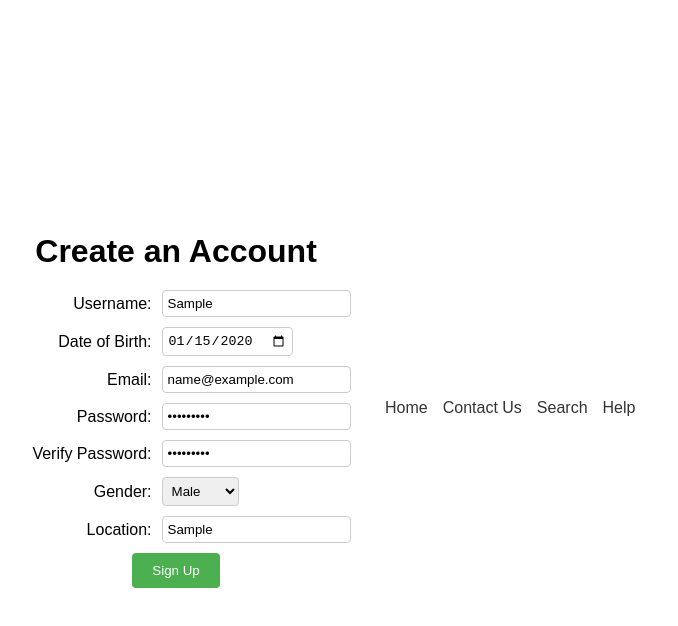
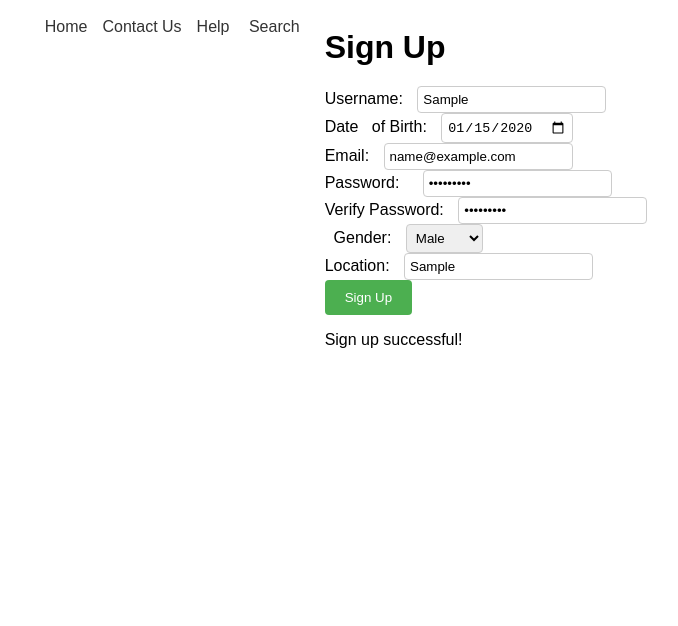
Before and after one commit to USRGS0384/Build-your-portfolio-project-Week-2-MVP-Complete, a plain HTML site: page Sign Up/0-index.html in a window 1280 px wide. Both pictures are taken after typing "Sample", "2020-01-15", "name@example.com", "Sample123", "Sample123", "Sample" into the empty fields and a click on the button "Sign Up". Shown: the whole page, without its empty margins (299-977 px from the left). Drawn offline with Linux system fonts and the light colour scheme.

Commit message:
Build your portfolio project (Week 2): MVP Complete

```diff
--- a/Sign Up/0-index.html
+++ b/Sign Up/0-index.html
@@ -1,67 +1,60 @@
 <!DOCTYPE html>
-<html lang="en">
+<html>
 <head>
-<meta charset="UTF-8">
-<meta name="viewport" content="width=device-width, initial-scale=1.0">
-<title>Signup Page</title>
+    <title>Sign Up</title>
     <link rel="stylesheet" href="style.css">
 </head>
-<body>
-<div class="signup-container">
-<h1>Create an Account</h1>
-<form id="signup-form">
-<div class="input-group">
-<label for="username">Username:</label>
-<input type="text" id="username" name="username" required>
-</div>
-<div class="input-group">
-<label for="dob">Date of Birth:</label>
-<input type="date" id="dob" name="dob" required>
-</div>
-<div class="input-group">
-<label for="email">Email:</label>
-<input type="email" id="email" name="email" required>
-</div>
-<div class="input-group">
-<label for="password">Password:</label>
-<input type="password" id="password" name="password" required>
-</div>
-<div class="input-group">
-<label for="verify-password">Verify Password:</label>
-<input type="password" id="verify-password" name="verify-password" required>
-</div>
-<div class="input-group">
-<label for="gender">Gender:</label>
-<select id="gender" name="gender" required>
-<option value="male">Male</option>
-<option value="female">Female</option>
-<option value="other">Other</option>
-</select>
-</div>
-<div class="input-group">
-<label for="location">Location:</label>
-<input type="text" id="location" name="location" required>
-</div>
-<button type="submit">Sign Up</button>
-<p id="error-message"></p>
-</form>
-</div>
 <body>
     <header>
         <nav>
             <ul>
                 <li><a href="#">Home</a></li>
                 <li><a href="#">Contact Us</a></li>
+                <li><a href="#">Help</a></li>
+
                 <li><a href="#">Search</a></li>
-            <li><a href="#">Help</a></li>
             </ul>
         </nav>
     </header>
 
-  <div class="signup-container">
-      </div>
-</body>
+    <main>
+        <h1>Sign Up</h1>
+        <form id="signupForm">
+            <label for="username">Username:</label>
+            <input type="text" id="username" name="username" required><br>
+
+            <label for="dob">Date
+ of Birth:</label>
+            <input type="date" id="dob" name="dob" required><br>
+
+            <label for="email">Email:</label>
+            <input type="email" id="email" name="email" required><br>
+
+            <label for="password">Password:</label>
+
+            <input type="password" id="password" name="password" required><br>
+
+            <label for="verifyPassword">Verify Password:</label>
+            <input type="password" id="verifyPassword" name="verifyPassword" required><br>
+
+
+            <label for="gender">Gender:</label>
+            <select id="gender" name="gender" required>
+                <option value="male">Male</option>
+                <option value="female">Female</option>
+                <option value="other">Other</option>
+
+            </select><br>
+
+            <label for="location">Location:</label>
+            <input type="text" id="location" name="location"
+ required><br>
+
+            <button type="submit">Sign Up</button>
+            <p id="errorMessage"></p>
+        </form>
+    </main>
+
     <script src="script.js"></script>
 </body>
 </html>
-</code>
--- a/Sign Up/script.js
+++ b/Sign Up/script.js
@@ -1,28 +1,15 @@
-const signupForm = document.getElementById('signup-form');
-const errorMessage = document.getElementById('error-message');
+document.getElementById("signupForm").addEventListener("submit", function(event) {
+  event.preventDefault();
 
-signupForm.addEventListener('submit',
- (event) => {
-    event.preventDefault();
+  // Validate form data (e.g., check password match, required fields)
 
-    const username = document.getElementById('username').value;
-    const
- dob = document.getElementById('dob').value;
-    const email = document.getElementById('email').value;
-    const password = document.getElementById('password').value;
+  if (password.value !== verifyPassword.value) {
+      errorMessage.textContent = "Passwords do not match.";
+      return;
+  }
 
-    const verifyPassword = document.getElementById('verify-password').value;
+  // Submit form data to server (replace with your backend logic)
 
-    const gender = document.getElementById('gender').value;
-    const location = document.getElementById('location').value;
-
-    // Basic validation (add more robust validation as needed)
-    if (password !== verifyPassword) {
-        errorMessage.textContent = 'Passwords do not match.';
-        return;
-    }
-
-    // Submit form data (replace with your desired submission logic)
-    console.log('Form data:', { username, dob, email, password, gender, location });
-    errorMessage.textContent = ''; // Clear error message if validation passes
+  // For demonstration purposes, display a success message
+  errorMessage.textContent = "Sign up successful!";
 });
--- a/Sign Up/style.css
+++ b/Sign Up/style.css
@@ -26,7 +26,7 @@ body {
   background-size: cover;
   display: flex;
   justify-content: center;
-  align-items: center;
+  align-items: left;
   height: 100vh;
 }
 
@@ -47,7 +47,7 @@ h1 {
 .input-group {
   margin-bottom: 10px;
   display: flex;
-  align-items: center;
+  align-items: left;
 }
 
 label {
```
Lines whose indentation alone changed are shown as unchanged.
